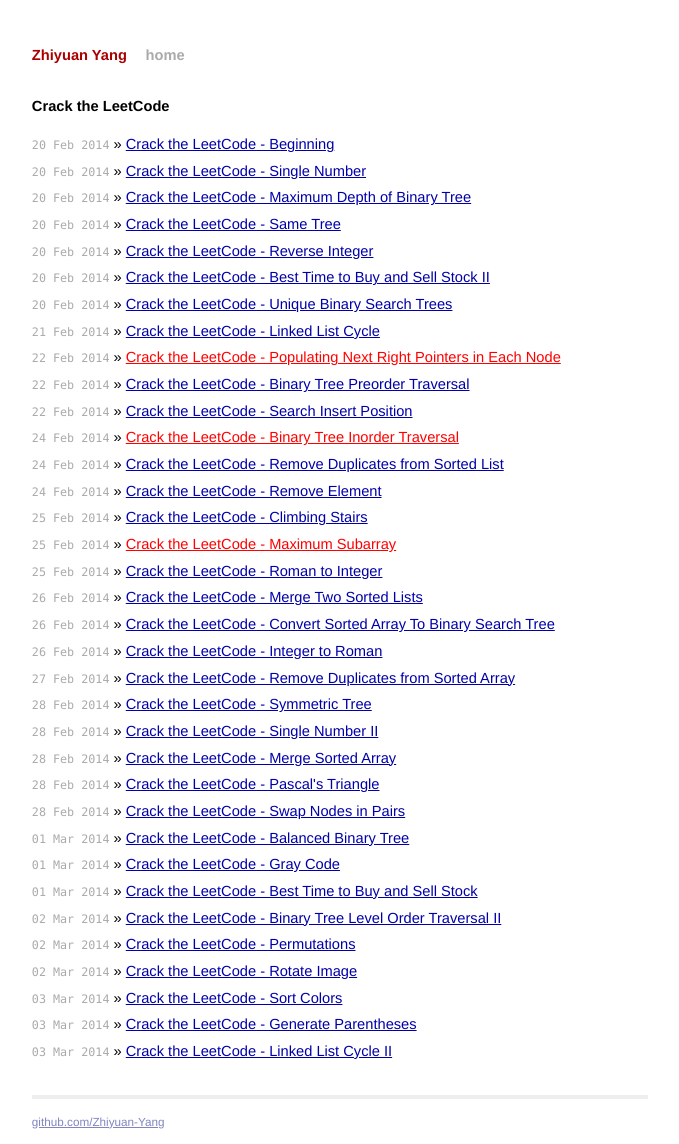
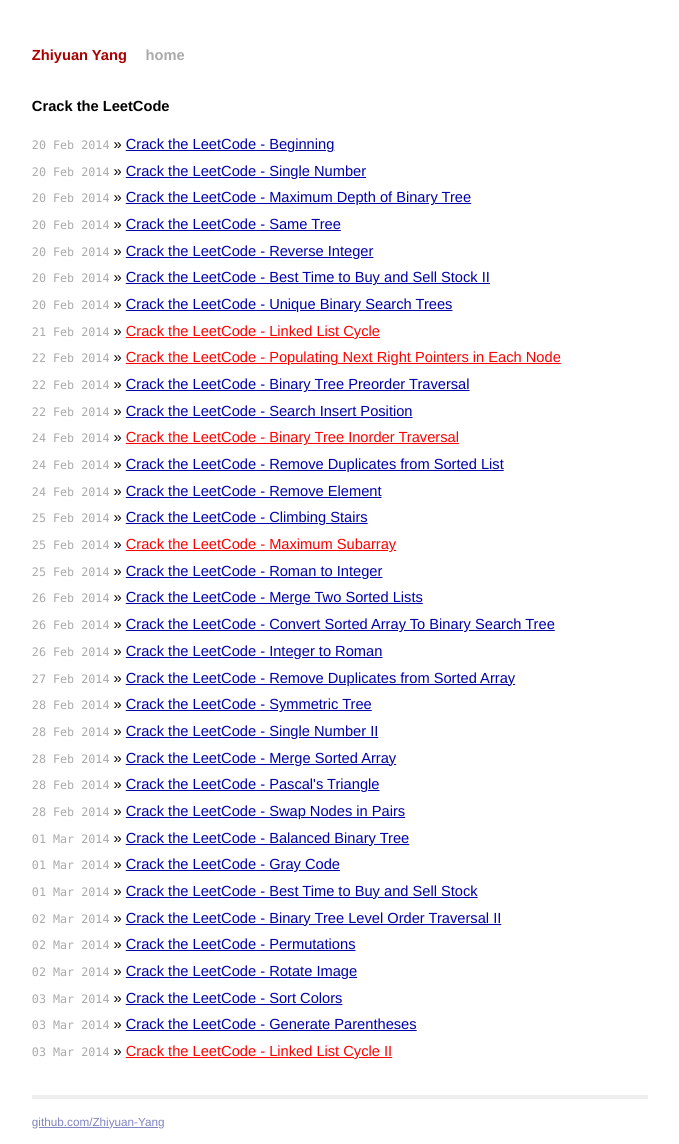
Before and after one commit to BugYang/LeetCode, a Jekyll site: the page built from index.html, in a window 1280 px wide. Shown: the whole page, without its empty margins (300-979 px from the left). Built offline with Jekyll 4.4.1, drawn with Linux system fonts in a browser that asks for light colours; Markdown is read by kramdown in place of the engine named in the settings.

Commit message:
fix index.html to mark difficult problem

```diff
--- a/index.html
+++ b/index.html
@@ -14,7 +14,7 @@
       <li><span>20 Feb 2014</span> &raquo; <a href="{{ site.baseurl }}/2014/02/20/crack-the-leetcode-reverse-integer.html">Crack the LeetCode - Reverse Integer</a></li>
       <li><span>20 Feb 2014</span> &raquo; <a href="{{ site.baseurl }}/2014/02/20/crack-the-leetcode-stock-ii.html">Crack the LeetCode - Best Time to Buy and Sell Stock II</a></li>
       <li><span>20 Feb 2014</span> &raquo; <a href="{{ site.baseurl }}/2014/02/20/crack-the-leetcode-unique-bst.html">Crack the LeetCode - Unique Binary Search Trees</a></li>
-      <li><span>21 Feb 2014</span> &raquo; <a href="{{ site.baseurl }}/2014/02/21/crack-the-leetcode-linklist-cycle.html">Crack the LeetCode - Linked List Cycle</a></li>
+      <li><span>21 Feb 2014</span> &raquo; <a href="{{ site.baseurl }}/2014/02/21/crack-the-leetcode-linklist-cycle.html" style="color:red">Crack the LeetCode - Linked List Cycle</a></li>
       <li><span>22 Feb 2014</span> &raquo; <a href="{{ site.baseurl }}/2014/02/22/crack-the-leetcode-populate-nextright.html" style="color:red">Crack the LeetCode - Populating Next Right Pointers in Each Node </a></li>
       <li><span>22 Feb 2014</span> &raquo; <a href="{{ site.baseurl }}/2014/02/22/crack-the-leetcode-preorder-traversal.html">Crack the LeetCode - Binary Tree Preorder Traversal</a></li>
       <li><span>22 Feb 2014</span> &raquo; <a href="{{ site.baseurl }}/2014/02/22/crack-the-leetcode-search.html">Crack the LeetCode - Search Insert Position</a></li>
@@ -41,7 +41,7 @@
       <li><span>02 Mar 2014</span> &raquo; <a href="{{ site.baseurl }}/2014/03/02/crack-the-leetcode-rotate-image.html">Crack the LeetCode - Rotate Image</a></li>
       <li><span>03 Mar 2014</span> &raquo; <a href="{{ site.baseurl }}/2014/03/03/crack-the-leetcode-sort-color.html">Crack the LeetCode - Sort Colors</a></li>
       <li><span>03 Mar 2014</span> &raquo; <a href="{{ site.baseurl }}/2014/03/03/crack-the-leetcode-generate-parentheses.html">Crack the LeetCode - Generate Parentheses</a></li>
-      <li><span>03 Mar 2014</span> &raquo; <a href="{{ site.baseurl }}/2014/03/03/crack-the-leetcode-linklist-cycle-ii.html">Crack the LeetCode - Linked List Cycle II</a></li>
+      <li><span>03 Mar 2014</span> &raquo; <a href="{{ site.baseurl }}/2014/03/03/crack-the-leetcode-linklist-cycle-ii.html" style="color:red">Crack the LeetCode - Linked List Cycle II</a></li>
   </ul>
 
 </div>
```
